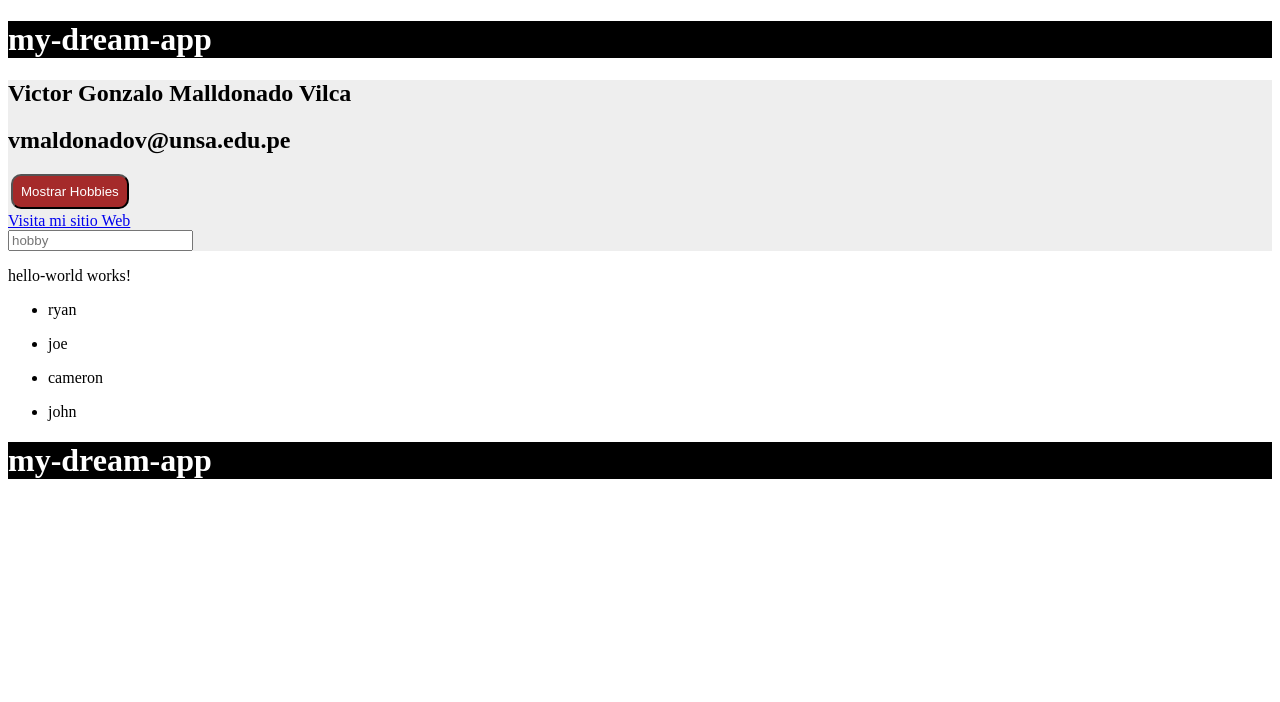
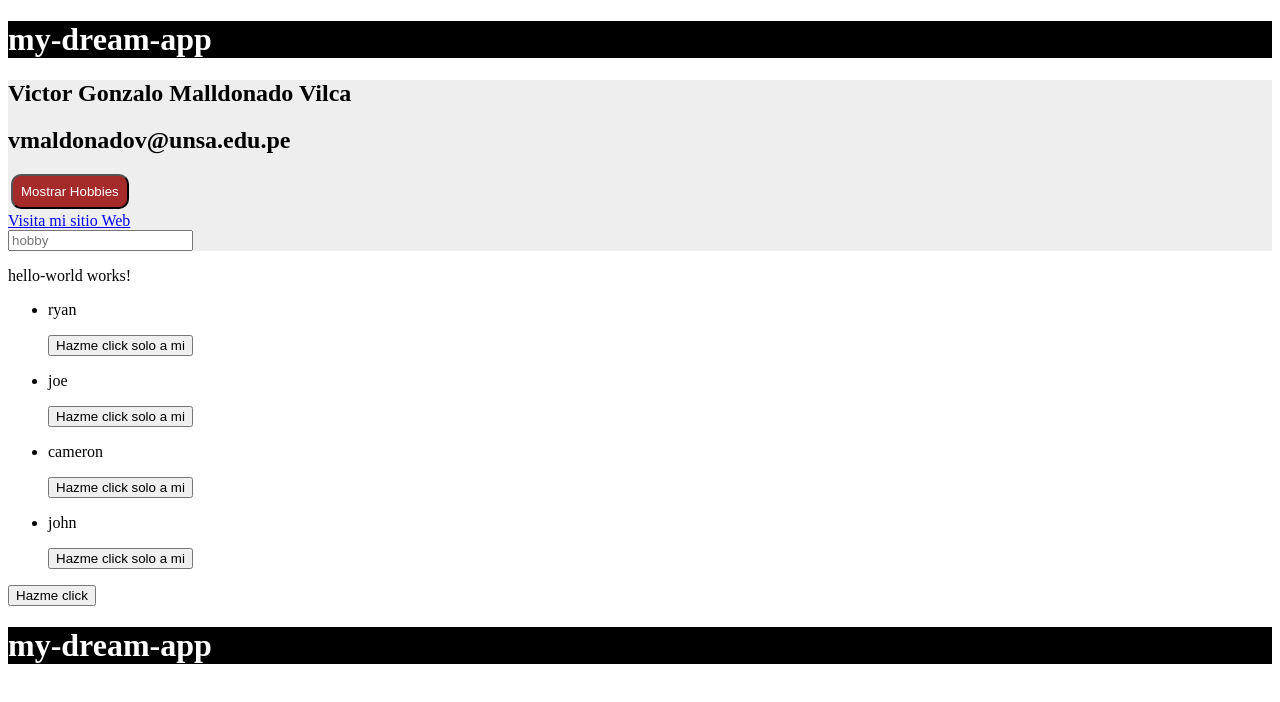
Before and after one commit to Victor-Gonzalo-Maldonado-Vilca/Angular, an Angular app: page / in a window 1280 px wide. Shown: the top 702 px of the page. Built offline with nearby package versions, Linux system fonts and the light colour scheme.

Commit message:
Se agrego botones en los html de user y app, estos mediante una funcion al hacer click daran una alerta respectiva, en user se saludara al nombre correspondiente, mientras que en la app se hara un saludo general, se implemento la funcion sayhello() responsable de la alerta

```diff
--- a/src/app/app.component.html
+++ b/src/app/app.component.html
@@ -27,6 +27,7 @@
       <app-user [nameUser]="user"></app-user>
     </li>
   </ul>
+  <button (click)="sayHello()">Hazme click</button>
 </div>
 
 <div class="black">
--- a/src/app/app.component.ts
+++ b/src/app/app.component.ts
@@ -33,4 +33,9 @@
   //User
   users = ['ryan', 'joe', 'cameron', 'john'];
   activated = false;
+
+  sayHello() {
+    alert("Hola desde app.component");
+  }
+
 }
--- a/src/app/user/user.component.html
+++ b/src/app/user/user.component.html
@@ -1 +1,2 @@
 <p>{{ nameUser }}</p>
+<button (click)=sayhello(nameUser)>Hazme click solo a mi</button>
--- a/src/app/user/user.component.ts
+++ b/src/app/user/user.component.ts
@@ -9,4 +9,8 @@
   @Input() nameUser: any;
 
   ngOnInit() {}
+
+  sayhello(nameUser: any){
+    alert("Hola " + nameUser);
+  }
 }
```
